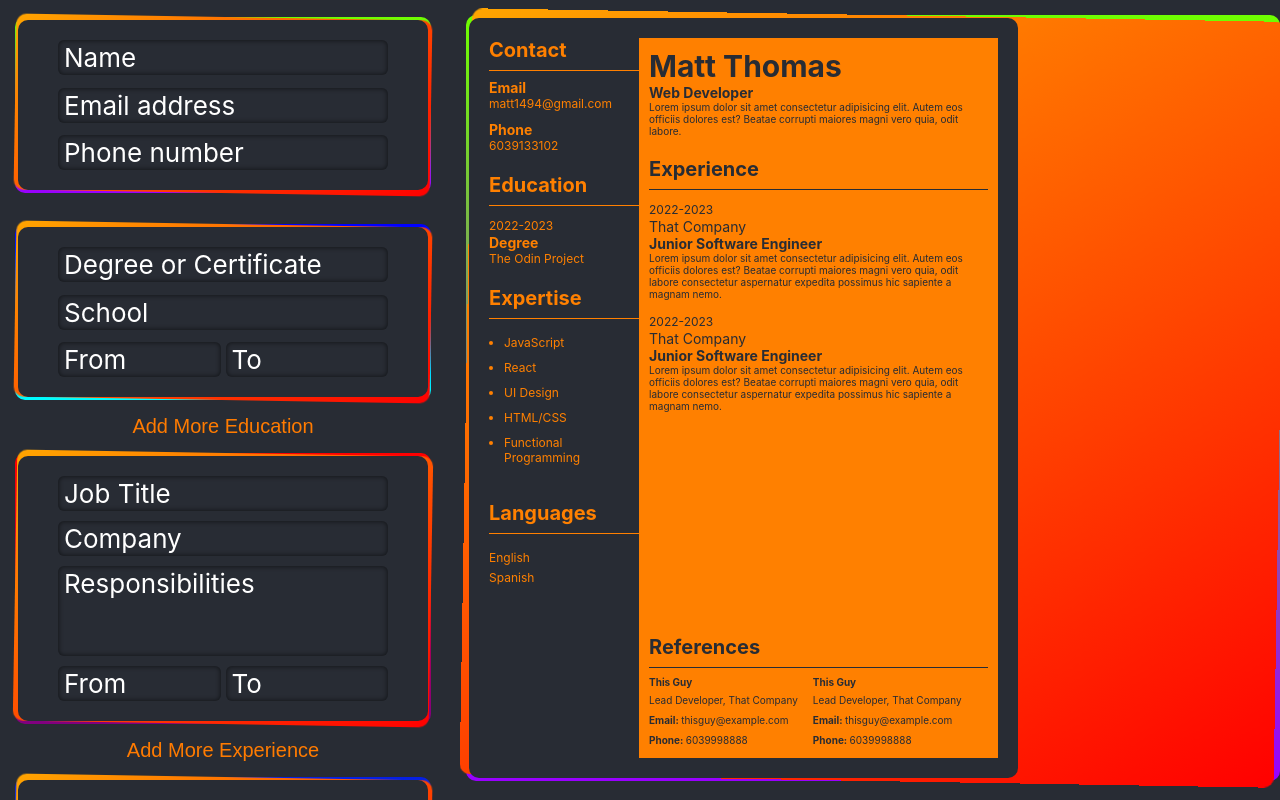
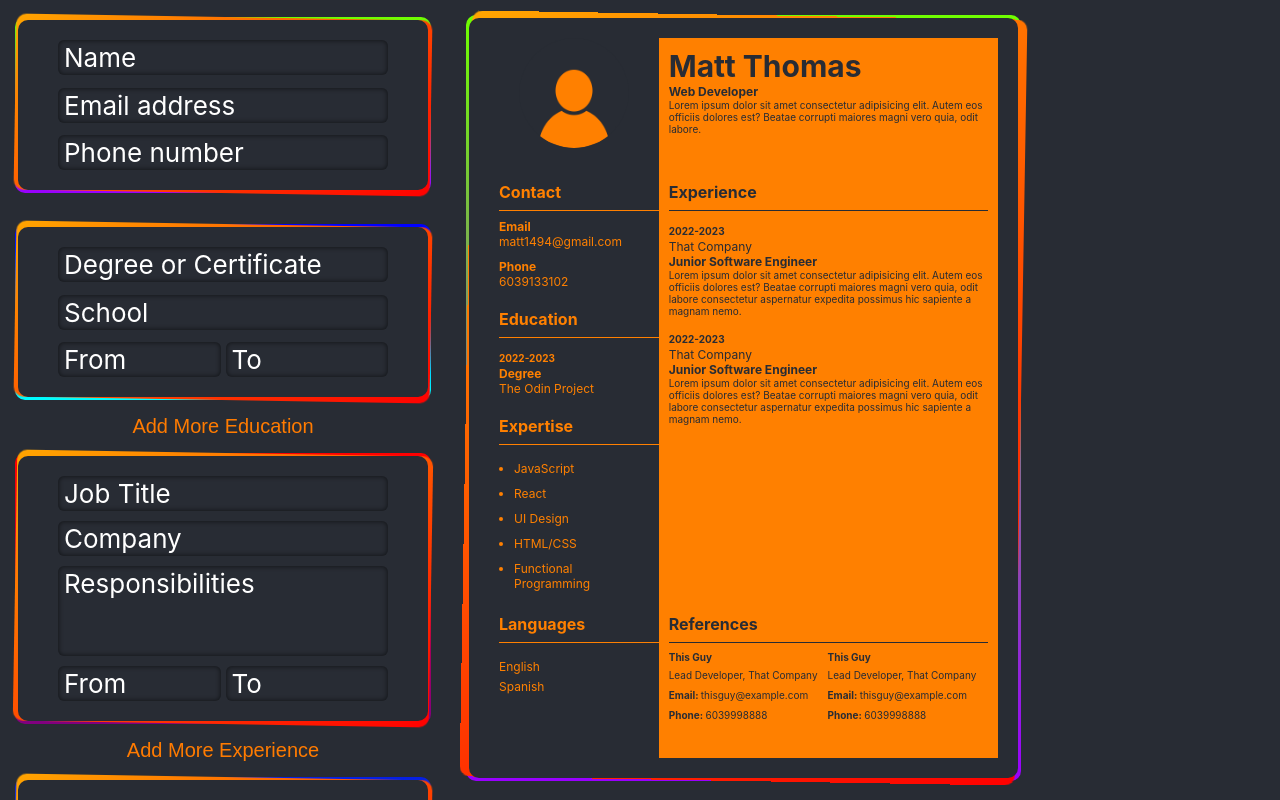
Before and after one commit to WitchingHr/cv-application, a React (Create React App) app: page / in a window 1280 px wide. Shown: the top 800 px of the page. Built offline with nearby package versions, Linux system fonts and the light colour scheme.

Commit message:
Change resume layout to grid, add avatar

```diff
--- a/src/App.css
+++ b/src/App.css
@@ -184,12 +184,10 @@ textarea {
 }
 
 .wrapper {
-  flex: 1;
   margin-left: 20px;
   position: sticky;
   top: 15px;
   right: 0;
-  width: 500px;
   height: 90vh;
 }
 
@@ -205,23 +203,51 @@ textarea {
   background: var(--background);
   height: 90vh;
   aspect-ratio: 1 / 1.4142;
-  display: flex;
+  display: grid;
+  grid-template-columns: 1fr 2fr;
+  grid-template-rows: 1fr 3fr 1fr;
 }
 
-.resume-left {
+.left-flex {
+  grid-column-start: 1;
+  grid-row-start: 2;
   display: flex;
   flex-direction: column;
   gap: 20px;
-  width: 150px;
+  padding-left: 10px;
 }
 
 .resume-right {
-  flex: 1;
+  background-color: var(--color);
+  padding: 10px;
+}
+
+.right-flex {
   display: flex;
   flex-direction: column;
   gap: 20px;
-  background-color: var(--color);
-  padding: 10px;
+  grid-column-start: 2;
+  grid-row-start: 2;
+  padding: 0 10px 10px 10px;
+}
+
+.head-shot {
+  width: 110px;
+  height: 110px;
+  border-radius: 50%;
+  margin: 0 auto;
+  cursor: pointer;
+}
+
+.head-shot:hover {
+  border: 1px solid var(--color);
+  transform: scale(1.1);
+  animation: tilter .2s cubic-bezier(0.56, 0.27, 0.53, 0.84);
+}
+
+.identity {
+  grid-column-start: 2;
+  grid-row-start: 1;
 }
 
 .resume-data {
@@ -231,19 +257,19 @@ textarea {
 
 .resume-data-invert {
   color: var(--background);
-  font-size: 14px;
+  font-size: 12px;
 }
 
 .category {
   color: var(--color);
   font-weight: bolder;
-  font-size: 20px;
+  font-size: 16px;
 }
 
 .category-invert {
   color: var(--background);
   font-weight: bolder;
-  font-size: 20px;
+  font-size: 16px;
 }
 
 .type-wrapper {
@@ -255,13 +281,13 @@ textarea {
 .type {
   color: var(--color);
   font-weight: bolder;
-  font-size: 14px;
+  font-size: 12px;
 }
 
 .type-invert {
   color: var(--background);
   font-weight: bolder;
-  font-size: 14px;
+  font-size: 12px;
 }
 
 .hr {
@@ -303,12 +329,13 @@ li.resume-data {
 }
 
 .resume-date {
-  font-size: 12px !important;
+  font-weight: bold;
+  font-size: 10px !important;
 }
 
 .ref-wrapper {
   display: flex;
-  gap: 15px;
+  gap: 10px;
 }
 
 .ref {
@@ -316,5 +343,13 @@ li.resume-data {
 }
 
 .references {
-  margin-top: auto;
+  grid-column-start: 2;
+  grid-row-start: 3;
+  padding: 0 10px 10px 10px;
 }
+
+.languages {
+  grid-column-start: 1;
+  grid-row-start: 3;
+  padding-left: 10px;
+}
--- a/src/components/Resume.jsx
+++ b/src/components/Resume.jsx
@@ -1,11 +1,13 @@
 import React from "react";
+import avatar from '../assets/avatar.png';
 
 export default function Resume() {
   return (
     <div className="resume">
 
-      <div className="resume-left">
+      <img alt="Headshot" className="head-shot" src={avatar}></img>
 
+      <div className="left-flex">
           <div>
             <div className="category">Contact</div>
             <hr className="hr"></hr>
@@ -48,8 +50,9 @@ export default function Resume() {
               <li className="resume-data">Functional Programming</li>
             </ul>
           </div>
+      </div>
 
-          <div>
+          <div className="languages">
             <div className="category">Languages</div>
             <hr className="hr"></hr>
               <ul className="languages-ul">
@@ -58,20 +61,18 @@ export default function Resume() {
               </ul>
           </div>
 
-      </div>
 
-      <div className="resume-right">
-        <div>
+        <div className="identity resume-right">
           <div className="resume-name">Matt Thomas</div>
           <div className="type-invert">Web Developer</div>
           <div className="resume-data-invert resume-description">Lorem ipsum dolor sit amet consectetur adipisicing elit. Autem eos officiis dolores est? Beatae corrupti maiores magni vero quia, odit labore.</div>
         </div>
 
+        <div className="right-flex resume-right">
           <div>
             <div className="category-invert">Experience</div>
             <hr className="hr-invert"></hr>
             <div className="type-wrapper">
-
               <div>
                 <div>
                   <span className="resume-data-invert resume-date">2022</span>
@@ -82,7 +83,6 @@ export default function Resume() {
                 <div className="type-invert">Junior Software Engineer</div>
                 <div className="resume-data-invert resume-description">Lorem ipsum dolor sit amet consectetur adipisicing elit. Autem eos officiis dolores est? Beatae corrupti maiores magni vero quia, odit labore consectetur aspernatur expedita possimus hic sapiente a magnam nemo.</div>
               </div>
-
               <div>
                 <div>
                   <span className="resume-data-invert resume-date">2022</span>
@@ -93,11 +93,11 @@ export default function Resume() {
                 <div className="type-invert">Junior Software Engineer</div>
                 <div className="resume-data-invert resume-description">Lorem ipsum dolor sit amet consectetur adipisicing elit. Autem eos officiis dolores est? Beatae corrupti maiores magni vero quia, odit labore consectetur aspernatur expedita possimus hic sapiente a magnam nemo.</div>
               </div>
-
+            </div>
           </div>
         </div>
 
-        <div className="references">
+        <div className="references resume-right">
           <div className="category-invert">References</div>
           <hr className="hr-invert"></hr>
           <div className="ref-wrapper">
@@ -137,7 +137,6 @@ export default function Resume() {
             </div>
 
           </div>
-        </div>
 
       </div>
     </div>
```
Also changed, not shown: src/assets/avatar.png (added). Lines whose indentation alone changed are shown as unchanged.
